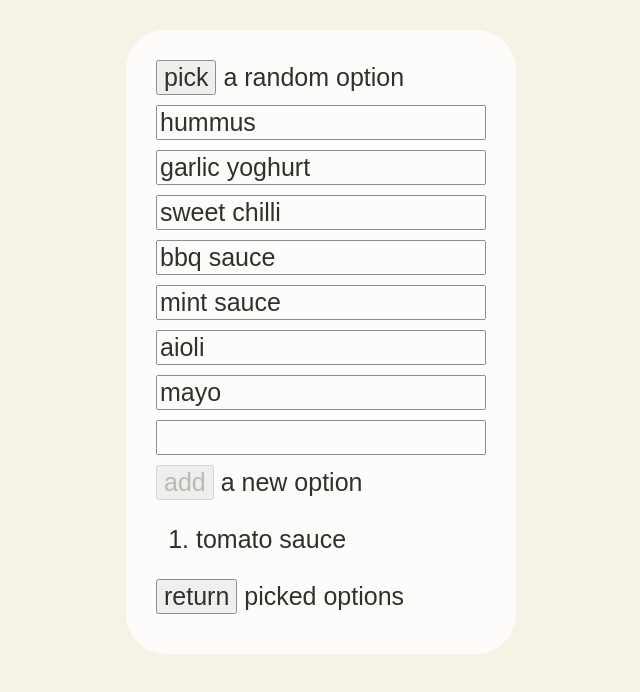
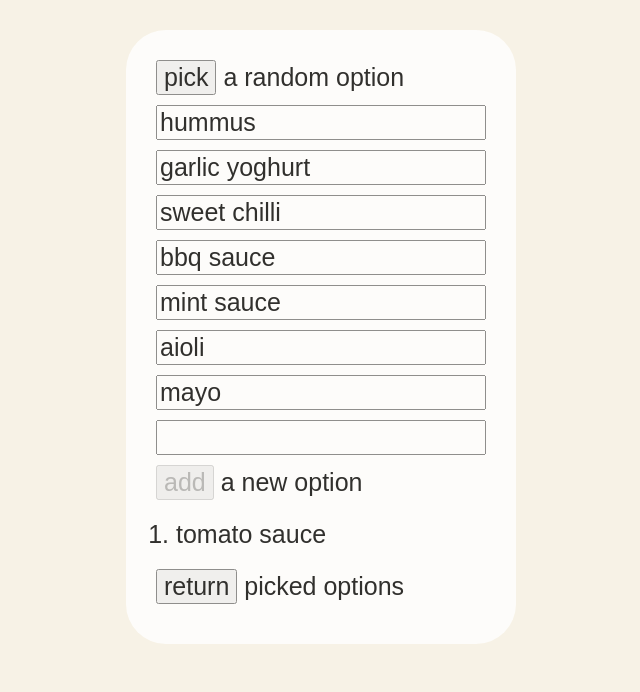
Before and after one commit to dbedggood/random-item-picker, a Svelte app: page / in a window 1280 px wide. Both pictures are taken after a click on the button "pick". Shown: the top 692 px of the page, without its empty margins (319-959 px from the left). Built offline with nearby package versions, Linux system fonts and the light colour scheme.

Commit message:
Add transitions

```diff
--- a/src/App/App.svelte
+++ b/src/App/App.svelte
@@ -7,7 +7,13 @@
     getRandomInt,
     removeItemFromArray,
   } from "./utils";
-  import { AddButton, InputItem, PickButton, ReturnButton } from "./components";
+  import {
+    AddButton,
+    InputItem,
+    PickButton,
+    PickedItem,
+    ReturnButton,
+  } from "./components";
 
   let inputItems = [...getDefaultSauces(), getNewInputItem()];
   $: isFirstInputPopulated = inputItems.at(0).value.trim();
@@ -86,15 +92,11 @@
 
   <AddButton disabled={!isLastInputPopulated} {handleAddNewInput} />
 
-  {#if hasPickedItems}
-    <ol>
-      {#each pickedItems as { id, value } (id)}
-        <li>
-          {value}
-        </li>
-      {/each}
-    </ol>
-  {/if}
+  <ol>
+    {#each pickedItems as { id, value } (id)}
+      <PickedItem {value} />
+    {/each}
+  </ol>
 
   <ReturnButton disabled={!hasPickedItems} {handleReturnPickedItems} />
 </main>
@@ -123,6 +125,11 @@
     background: white;
   }
 
+  ol {
+    margin: 0;
+    padding: 1rem;
+  }
+
   @media (min-width: 500px) {
     :global(body) {
       background-color: #f7f2e6;
--- a/src/App/components/AddButton/AddButton.svelte
+++ b/src/App/components/AddButton/AddButton.svelte
@@ -7,9 +7,3 @@
   <button {disabled} on:click={handleAddNewInput}>add</button>
   a new option
 </div>
-
-<style>
-  div {
-    margin-bottom: 0.5rem;
-  }
-</style>
--- a/src/App/components/InputItem/InputItem.svelte
+++ b/src/App/components/InputItem/InputItem.svelte
@@ -1,11 +1,13 @@
 <script>
+  import { slide } from "svelte/transition";
+
   export let id;
   export let value;
   export let handleInputChange;
   export let handleAddNewInput;
 </script>
 
-<div>
+<div transition:slide>
   <input
     {id}
     {value}
--- /dev/null
+++ b/src/App/components/PickedItem/PickedItem.svelte
@@ -0,0 +1,9 @@
+<script>
+  import { slide } from "svelte/transition";
+
+  export let value;
+</script>
+
+<li transition:slide>
+  {value}
+</li>
--- /dev/null
+++ b/src/App/components/PickedItem/index.js
@@ -0,0 +1 @@
+export { default } from "./PickedItem.svelte";
--- a/src/App/components/index.js
+++ b/src/App/components/index.js
@@ -1,4 +1,5 @@
 export { default as AddButton } from "./AddButton";
 export { default as InputItem } from "./InputItem";
 export { default as PickButton } from "./PickButton";
+export { default as PickedItem } from "./PickedItem";
 export { default as ReturnButton } from "./ReturnButton";
```
Also changed, not shown: 5 other files (tests, documents, lock files or other folders).
